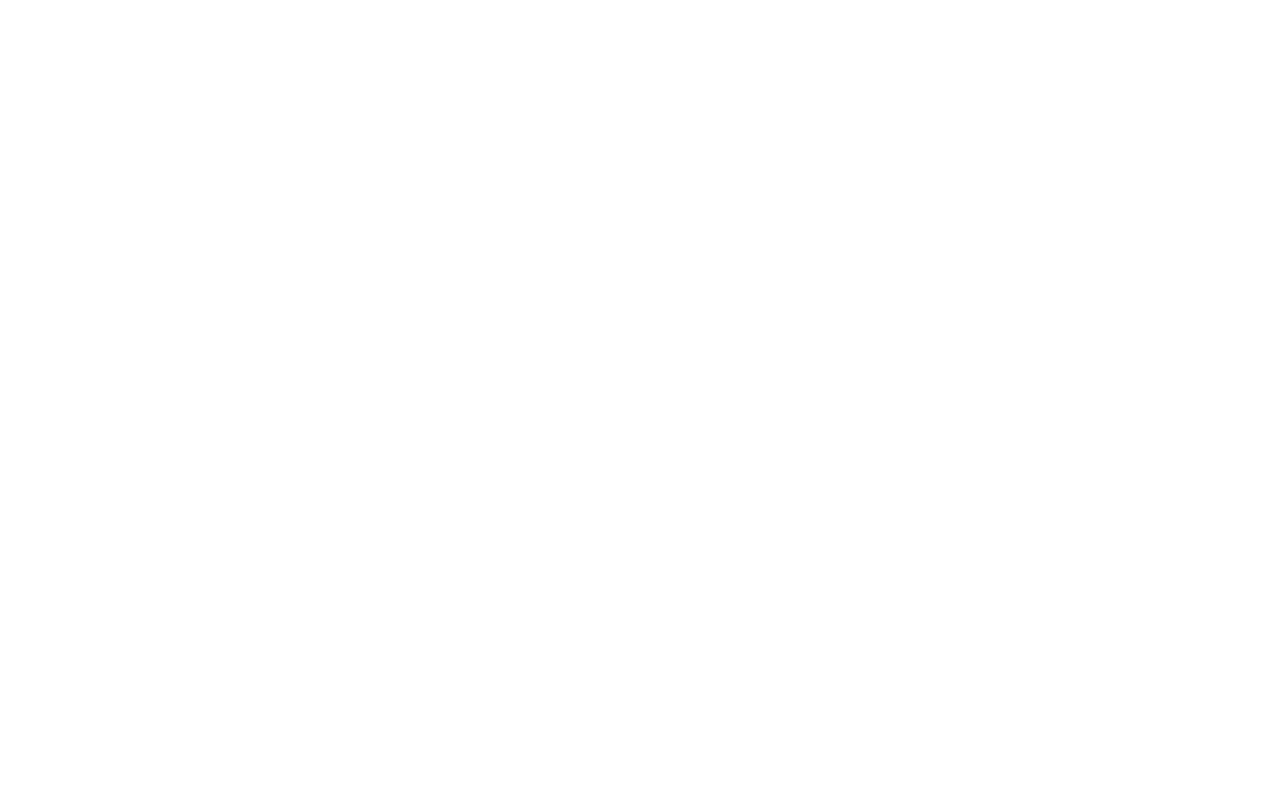
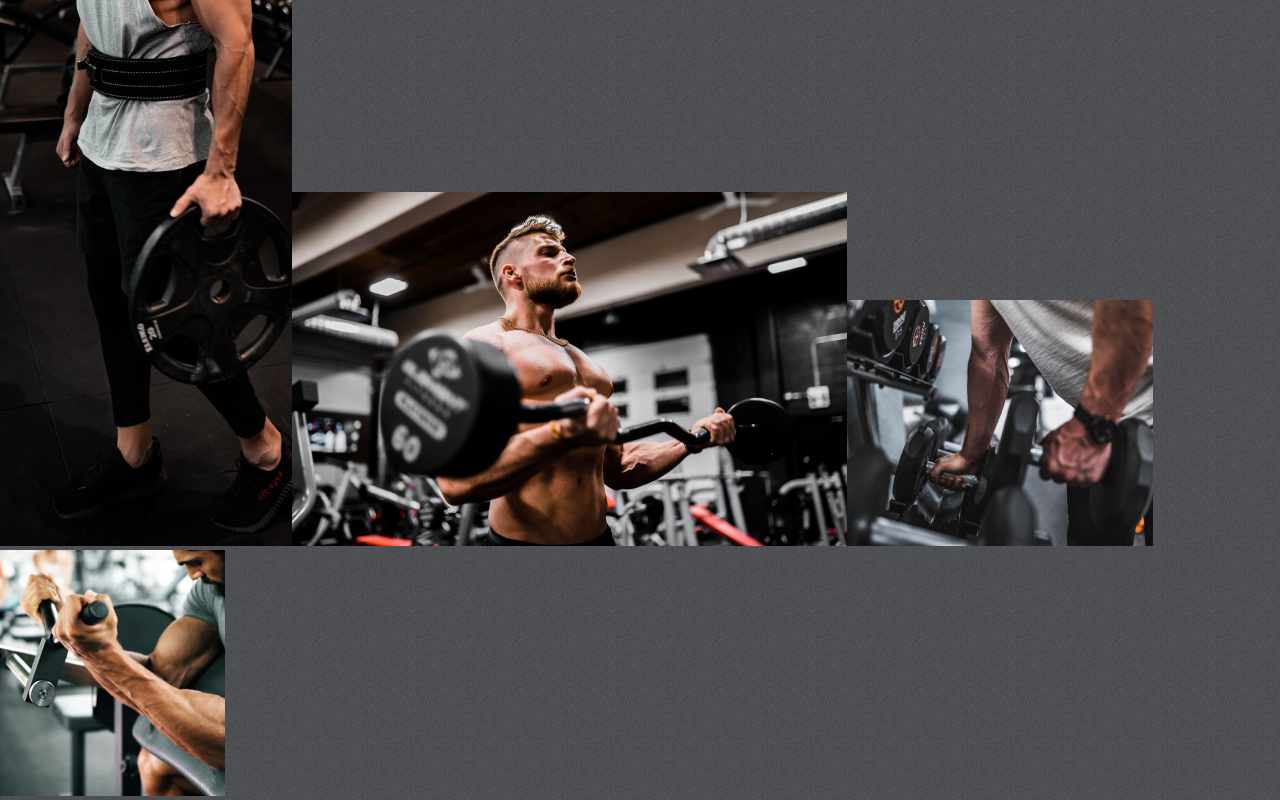
Before and after one commit to Uday3697/The-Fit-Club, a React (Create React App) app: page / in a window 1280 px wide. Shown: the part 1548-2348 px from the top of the page. Before the commit the page ends 1162 px from the top, so only its background shows below. Built offline with nearby package versions, Linux system fonts and the light colour scheme.

Commit message:
Reason Section

```diff
--- a/src/App.js
+++ b/src/App.js
@@ -1,11 +1,13 @@
 import './App.css';
 import Hero from './Components/Hero/Hero';
 import Programs from './Components/Programs/Programs';
+import Reason from './Components/Reasons/Reason';
 function App() {
   return (
     <div className="App">
           <Hero/>
           <Programs/>
+          <Reason/>
     </div>
   );
 }
--- a/src/Components/Programs/Programs.css
+++ b/src/Components/Programs/Programs.css
@@ -45,4 +45,5 @@
  }
  .category:hover{
     background:var(--planCard) ;
+    cursor: pointer;
  }
--- /dev/null
+++ b/src/Components/Reasons/Reason.jsx
@@ -0,0 +1,25 @@
+import React from 'react'
+import "./Reasons.css"
+import image1 from '../../assets/image1.png'
+import image2 from '../../assets/image2.png'
+import image3 from '../../assets/image3.png'
+import image4 from '../../assets/image4.png'
+import nb from '../../assets/nb.png';
+import addidas from '../../assets/adidas.png';
+import nike from '../../assets/nike.png'
+import tick from '../../assets/tick.png'
+const Reason = () => {
+  return (
+    <div className="Reasons" id='reasons'>
+        <div className="left-r">
+            <img src={image1} alt="" />
+            <img src={image2} alt="" />
+            <img src={image3} alt="" />
+            <img src={image4} alt="" />
+        </div>
+        <div className="right-r"></div>
+    </div>
+  )
+}
+
+export default Reason
```
Also changed, not shown: src/Components/Reasons/Reasons.css (added).
